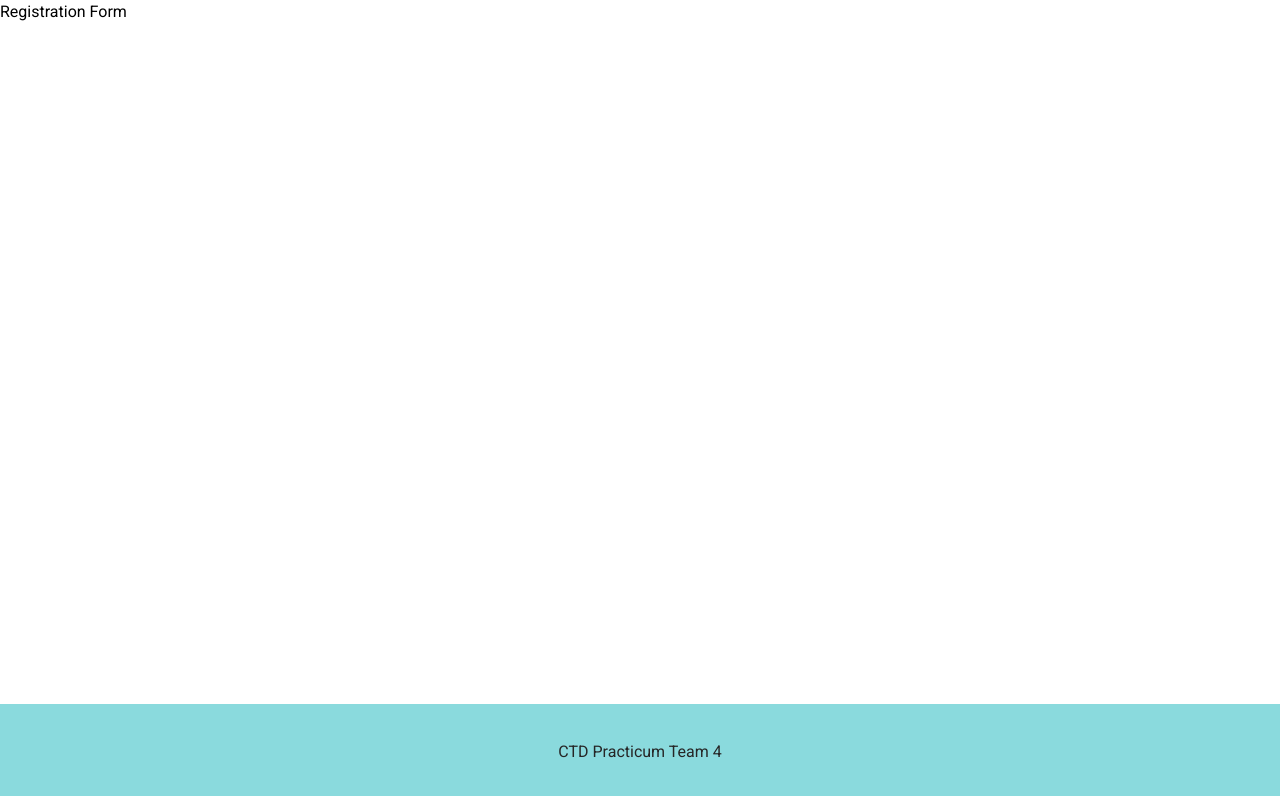
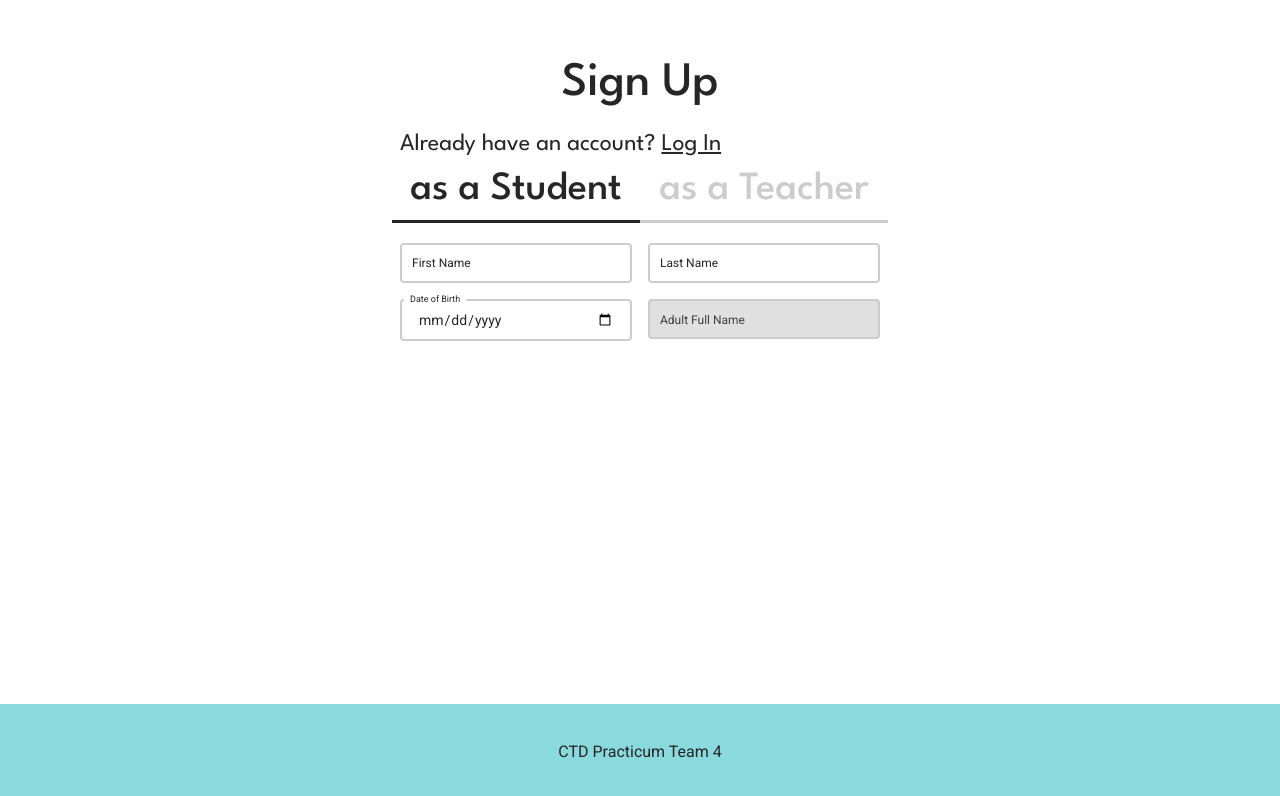
Before and after one commit to Code-the-Dream-School/gg-pac-team4-front, a React (Vite) app: page /register in a window 1280 px wide. Shown: the top 796 px of the page. Built offline with nearby package versions, Linux system fonts and the light colour scheme.

Commit message:
registration form: first and last name, dob, adult name, switching from student to teacher and back

```diff
--- a/src/components/auth/Register.jsx
+++ b/src/components/auth/Register.jsx
@@ -1,8 +1,146 @@
+import { useState } from 'react';
+import { Link } from 'react-router-dom';
+import FormInput from "../common/FormInput";
+
 const Register = () => {
+  const [userRole, setUserRole] = useState('student');
+  const [firstName, setFirstName] = useState('');
+  const [lastName, setLastName] = useState('');
+  const [dateOfBirth, setDateOfBirth] = useState('');
+  const [isAdultNameRequired, setIsAdultNameRequired] = useState(false);
+  const [adultName, setAdultName] = useState('');
+
+  const handleUserRegistration = (event) => {
+    event.preventDefault();
+    console.log("SUBMIT FORM")
+  }
+
+  const switchUserRole = () => {
+    if (userRole === 'student') {
+      setUserRole('teacher');
+    } else {
+      setUserRole('student');
+    }
+  }
+
+  const handleFirstNameChange = (event) => {
+    const newFirstName = event.target.value;
+    setFirstName(newFirstName);
+  }
+
+  const handleLastNameChange = (event) => {
+    const newLastName = event.target.value;
+    setLastName(newLastName);
+  }
+
+  const handleDateOfBirthChange = (event) => {
+    const newBirthDate = event.target.value;
+    console.log(newBirthDate);
+    setDateOfBirth(newBirthDate);
+    const age = calculateAge(newBirthDate);
+    console.log('age', age);
+    setIsAdultNameRequired(age < 16);
+  };
+
+  const handleAdultNameChange = (event) => {
+    setAdultName(event.target.value);
+  };
+
+  const calculateAge = (birthdate) => {
+    const birthDate = new Date(birthdate);
+    const currentDate = new Date();
+
+    let age = currentDate.getFullYear() - birthDate.getFullYear();
+
+    const currentMonth = currentDate.getMonth();
+    const currentDay = currentDate.getDate();
+    const month = birthDate.getMonth();
+    const day = birthDate.getDay();
+
+    if (currentMonth < month - 1 || (currentMonth === month - 1 && currentDay < day)) {
+      age--;
+    }
+
+    return age;
+  }
+
+
+
+
+
+
   return (
-    <>
-      <h1>Registration Form</h1>
-    </>
+    <section className="w-full max-w-xl mx-auto px-10 py-5">
+      <h1 className="text-black font-medium text-3xl sm:text-4xl md:text-5xl font-spartan text-center mt-10 mb-5">Sign Up</h1>
+      <p className="text-black font-spartan font-regular text-2xl text-left px-2">Already have an account?&nbsp;
+        <Link to="/login" className="underline">Log In</Link>
+      </p>
+
+      {userRole === 'student' ? (
+        <div className="flex w-full font-spartan font-medium text-[40px] text-grey text-center mb-5">
+          <button className="basis-2/4 text-black border-b-[3px] border-black">as a Student</button>
+          <button className="basis-2/4 border-b-[3px] border-grey" onClick={switchUserRole}>as a Teacher</button>
+        </div>
+      ) : (
+        <div className="flex w-full font-spartan font-medium text-[40px] text-grey text-center mb-5">
+          <h2 className="basis-2/4 border-b-[3px] border-grey" onClick={switchUserRole}>as a Student</h2>
+          <h2 className="basis-2/4 text-black border-b-[3px] border-black">as a Teacher</h2>
+        </div>
+      )}
+
+
+      <form className="w-full px-2" onSubmit={handleUserRegistration}>
+        <div className="flex w-full gap-x-4">
+          <FormInput
+            type="text"
+            id="first-name"
+            label="first-name"
+            value={firstName}
+            onChange={handleFirstNameChange}
+            placeholder=" "
+            className="basis-2/4">
+            First Name
+          </FormInput>
+          <FormInput
+            type="text"
+            id="last-name"
+            label="last-name"
+            value={lastName}
+            onChange={handleLastNameChange}
+            placeholder=" "
+            className="basis-2/4">
+            Last Name
+          </FormInput>
+        </div>
+        {userRole === 'student' && (
+          <div className="flex w-full gap-x-4">
+            <FormInput
+              type="date"
+              id="dob"
+              label="dob"
+              value={dateOfBirth}
+              onChange={handleDateOfBirthChange}
+              placeholder=" "
+              className="basis-2/4">
+              Date of Birth
+            </FormInput>
+            <FormInput
+              type="text"
+              id="adult-name"
+              label="adult-name"
+              value={adultName}
+              onChange={handleAdultNameChange}
+              placeholder=" "
+              className="basis-2/4"
+              disabled={!isAdultNameRequired}>
+              Adult Full Name
+            </FormInput>
+          </div>
+        )}
+      </form>
+
+
+    </section >
   );
 };
 
--- a/src/components/common/FormInput.jsx
+++ b/src/components/common/FormInput.jsx
@@ -5,6 +5,7 @@ const FormInput = ({
   value,
   onChange,
   placeholder,
+  disabled,
   children,
 }) => {
   return (
@@ -16,12 +17,13 @@ const FormInput = ({
           type={type}
           value={value}
           onChange={onChange}
-          className="block py-2 px-4 w-full text-sm text-black bg-pureWhite rounded border-2 border-grey appearance-none focus:outline-none focus:ring-0 focus:border-black peer"
+          className={`block py-2 px-4 w-full text-sm text-black rounded border-2 border-grey appearance-none focus:outline-none focus:ring-0 focus:border-black peer ${disabled ? 'bg-lightGray' : 'bg-pureWhite'}`}
           placeholder={placeholder}
+          disabled={disabled}
         />
         <label
           htmlFor={id}
-          className="absolute text-xs text-grey duration-300 transform -translate-y-4 scale-75 top-2 z-10 origin-[0] bg-pureWhite px-2 peer-focus:px-2 peer-focus:text-black peer-placeholder-shown:scale-100 peer-placeholder-shown:-translate-y-1/2 peer-placeholder-shown:top-1/2 peer-focus:top-2 peer-focus:scale-75 peer-focus:-translate-y-4 rtl:peer-focus:translate-x-1/4 rtl:peer-focus:left-auto start-1"
+          className={`absolute text-xs duration-300 transform -translate-y-4 scale-75 top-2 z-10 origin-[0] ${disabled ? 'bg-lightGray text-darkGray' : 'bg-pureWhite text-black'} px-2 peer-focus:px-2 peer-focus:text-black peer-placeholder-shown:scale-100 peer-placeholder-shown:-translate-y-1/2 peer-placeholder-shown:top-1/2 peer-focus:top-2 peer-focus:scale-75 peer-focus:-translate-y-4 rtl:peer-focus:translate-x-1/4 rtl:peer-focus:left-auto start-1`}
         >
           {children}
         </label>
--- a/tailwind.config.js
+++ b/tailwind.config.js
@@ -11,6 +11,8 @@ export default {
         pureWhite: "#FFFFFF",
         white: "#F5FFFF",
         grey: "#CCCCCC",
+        lightGray: '#E0E0E0',
+        darkGray: '#404040',
         red: "#F95C7B",
         lightGreen: "#8ADADD",
         darkGreen: "#10BEB8",
```
